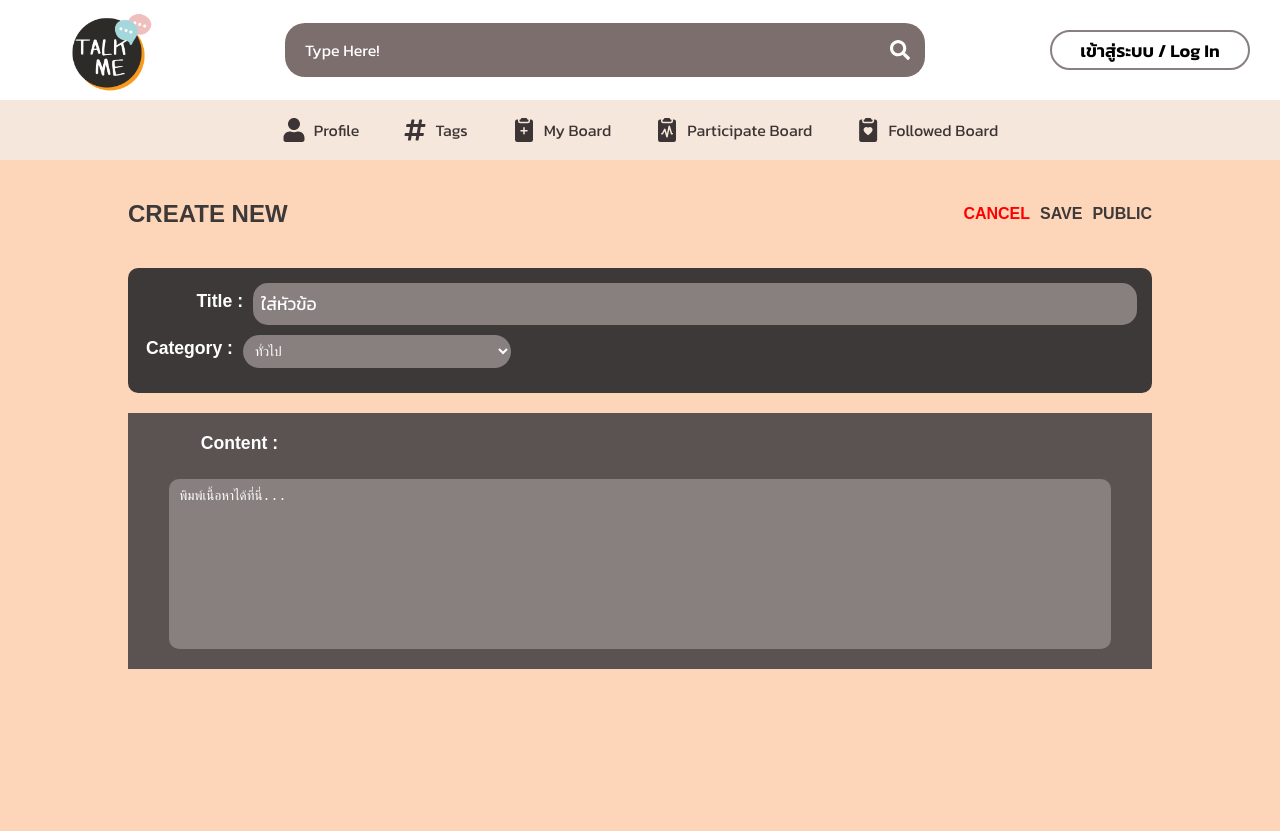
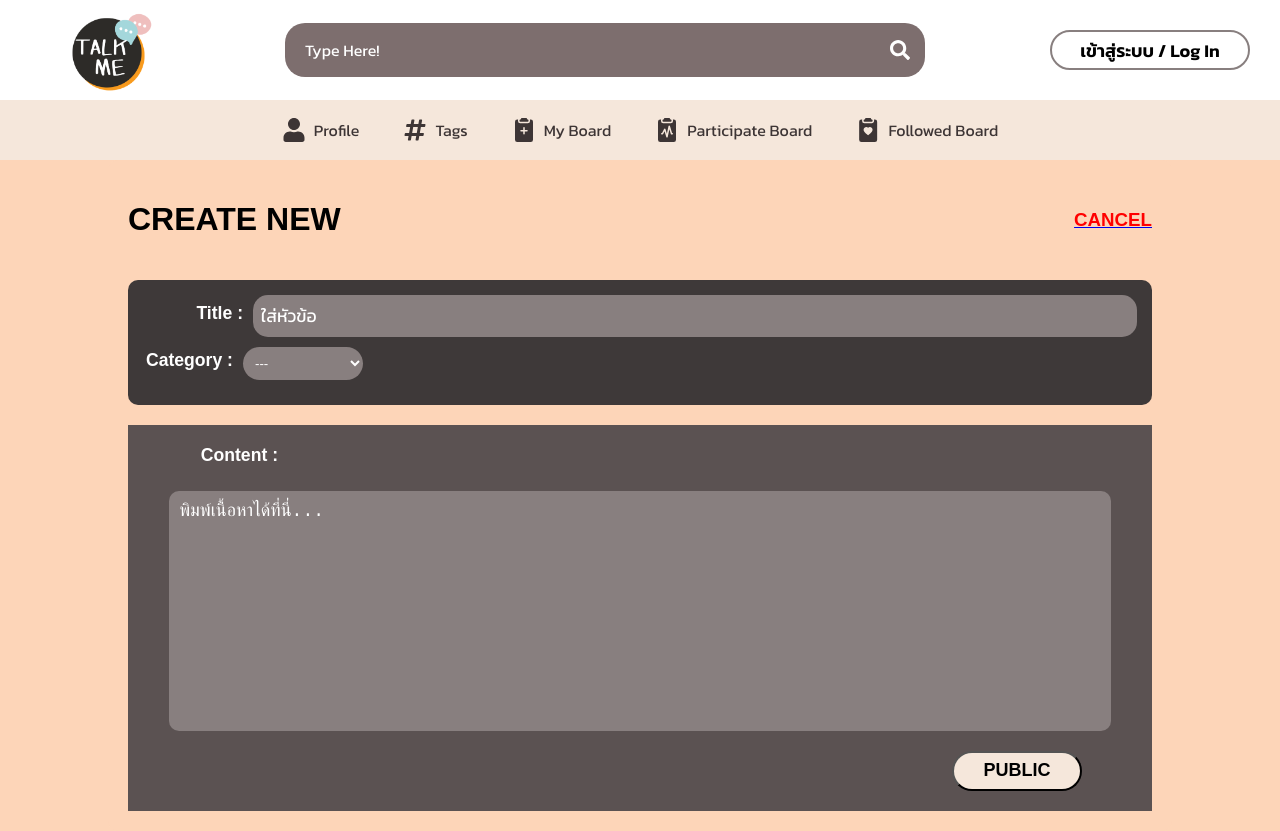
Before and after one commit to kanomkway/project-talkme, a React (Vite) app: page /create-p in a window 1280 px wide. Before the commit the page ends 800 px from the top, so only its background shows below. Built offline with nearby package versions, Linux system fonts and the light colour scheme.

Commit message:
createboard

```diff
--- a/src/CreatePostScreen.css
+++ b/src/CreatePostScreen.css
@@ -1,5 +1,5 @@
 .create-new-container {
-    background-color: #FDD5B8;
+  background-color: #fdd5b8;
   padding: 20px;
   width: 80%;
   margin: auto;
@@ -15,7 +15,7 @@
 }
 
 .header h2 {
-    color: #3E3939;
+  color: #3e3939;
   font-weight: bold;
 }
 
@@ -31,17 +31,17 @@
 }
 
 .header-buttons .save {
-    color: #3E3939;
+  color: #3e3939;
   font-weight: bold;
 }
 
 .header-buttons .public {
-    color: #3E3939;
+  color: #3e3939;
   font-weight: bold;
 }
 
 .input-container {
-    background-color: #3E3939;
+  background-color: #3e3939;
   padding: 15px;
   border-radius: 10px;
   margin-top: 20px;
@@ -55,22 +55,22 @@
 }
 
 .input-group label {
-    color: #FFFFFF;
+  color: #ffffff;
   font-weight: bold;
   width: 100px;
 }
 
 .input-field {
-    background-color: #887F7F;
-    color: #FFFFFF;
+  background-color: #887f7f;
+  color: #ffffff;
   border: none;
   padding: 8px;
   border-radius: 15px;
   width: 100%;
 }
 
-.input-field::placeholder{
-    color:#FFFFFF;
+.input-field::placeholder {
+  color: #ffffff;
 }
 
 .dropdown {
@@ -78,8 +78,8 @@
 }
 
 .dropdown-select {
-    background-color: #887F7F;
-    color: #FFFFFF;
+  background-color: #887f7f;
+  color: #ffffff;
   border: none;
   padding: 8px;
   border-radius: 20px;
@@ -87,7 +87,7 @@
 }
 
 .content-container {
-    background-color: #5B5252;
+  background-color: #5b5252;
   margin-top: 20px;
   padding-top: 10px;
   display: flex;
@@ -96,25 +96,45 @@
 }
 
 .content-container label {
-    color: #FFFFFF;
+  color: #ffffff;
   font-weight: bold;
   margin-top: 10px;
   margin-right: auto;
 }
 
 .content-field {
-    background-color: #887F7F;
-    color: #FFFFFF;
+  background-color: #887f7f;
+  color: #ffffff;
   width: 90%;
-    height: 150px;
+  height: 220px;
   padding: 10px;
   border-radius: 10px;
   border: none;
   margin-top: 15px;
   margin: 20px auto;
   resize: none;
+  caret-color: white;
+  font-size: 18px;
+  cursor: text, auto;
 }
 
-.content-field::placeholder{
-    color: #FFFFFF;
+.content-field::placeholder {
+  color: #ffffff;
 }
+
+.public-button {
+  cursor: pointer;
+  background-color: #f5e7db;
+  margin-left: auto;
+  margin-right: 70px;
+  margin-bottom: 20px;
+  border-radius: 40px;
+  width: 130px;
+  height: 40px;
+  font-size: large;
+}
+
+.public-button:hover {
+  background-color: #3e3939;
+  color: #ffffff;
+}
--- a/src/CreatePostScreen.jsx
+++ b/src/CreatePostScreen.jsx
@@ -1,41 +1,109 @@
-import './CreatePostScreen.css';
+import "./CreatePostScreen.css";
 import { useState } from "react";
 import { FaSearch } from "react-icons/fa";
-import {
-  Routes,
-  Route,
-  useNavigate,
-  NavLink,
-  Link,
-} from "react-router-dom";
+import { Routes, Route, useNavigate, NavLink, Link } from "react-router-dom";
+import axios from "axios";
+import Swal from "sweetalert2";
 
 function CreatePostScreen() {
+  const apiurl = "http://localhost:5000";
+  const toMyBoard = () => {
+    useNavigate("/my_board");
+  };
+  const [value, setValue] = useState("Type Here!");
+  const [title, setTitle] = useState("");
+  const [category, setCategory] = useState("");
+  const [content, setContent] = useState("");
 
-  const [value, setValue] = useState("Type Here!")
+  const handleTitleChange = (e) => {
+    setTitle(e.target.value);
+  };
+  const handleContentChange = (e) => {
+    setContent(e.target.value);
+  };
+
+  const InsertDatabase = async () => {
+    console.log(title, category);
+    if (!title || !category) {
+      Swal.fire({
+        title: "ผิดพลาด!",
+        text: "กรอกข้อมูลให้ครบ",
+        icon: "error",
+        confirmButtonColor: "#134e4a",
+      });
+      return;
+    }
+    console.log("Sending:", {
+      category: category,
+      title: title,
+      content: content,
+    });
+
+    try {
+      const responsedata = await axios.post(`${apiurl}/api/addto/${category}`, {
+        title: title,
+        content: content,
+      });
+      const data = responsedata.data;
+
+      Swal.fire({
+        title: "เผยแพร่สำเร็จ!",
+        icon: "success",
+        text: data.message,
+        confirmButtonColor: "#134e4a",
+      }).then(() => {
+        window.location.href = "/my_board";
+      });
+    } catch (error) {
+      console.log("error:", error);
+      const errorMessage =
+        error.response?.data?.message || "เกิดข้อผิดพลาดในการเชื่อมต่อ";
+      Swal.fire({
+        title: "ข้อมูลผิดพลาด!",
+        text: errorMessage,
+        icon: "error",
+        confirmButtonColor: "#134e4a",
+      });
+    }
+  };
 
   return (
     <div className="create-new-container">
       <div className="header">
-                <h2>CREATE NEW</h2>
+        <h1 style={{ fontWeight: 800 }}>CREATE NEW</h1>
         <div className="header-buttons">
-                    <span className="cancel">CANCEL</span>
-                    <span className="save">SAVE</span>
-                    <span className="public">PUBLIC</span>
+          <a href="/my_board">
+            <h3 className="cancel">CANCEL</h3>
+          </a>
         </div>
       </div>
 
       <div className="input-container">
         <div className="input-group">
           <label>Title :</label>
-                    <input type="text" className="input-field" placeholder="ใส่หัวข้อ" />
+          <input
+            type="text"
+            className="input-field"
+            placeholder="ใส่หัวข้อ"
+            value={title}
+            onChange={handleTitleChange}
+          />
         </div>
         <div className="input-group">
           <label>Category :</label>
           <div className="dropdown">
-                        <select className="dropdown-select">
-                            <option>ทั่วไป</option>
-                            <option>อาหาร</option>
-                            <option>เพลง</option>
+            <select
+              className="dropdown-select"
+              style={{ width: "120px" }}
+              value={category}
+              onChange={(e) => {
+                setCategory("tag_" + e.target.value);
+              }}
+            >
+              <option value="">---</option>
+              <option value="general">ทั่วไป</option>
+              <option value="food">อาหาร</option>
+              <option value="music">เพลง</option>
             </select>
           </div>
         </div>
@@ -43,7 +111,21 @@ function CreatePostScreen() {
 
       <div className="content-container">
         <label>Content :</label>
-                <textarea className="content-field" placeholder="พิมพ์เนื้อหาได้ที่นี่..."></textarea>
+        <textarea
+          id="content"
+          className="content-field"
+          placeholder="พิมพ์เนื้อหาได้ที่นี่..."
+          value={content}
+          onChange={handleContentChange}
+        ></textarea>
+        <button
+          className="public-button"
+          style={{ fontWeight: 700 }}
+          type="button"
+          onClick={() => InsertDatabase()}
+        >
+          PUBLIC
+        </button>
       </div>
     </div>
   );
--- a/src/LoginScreen.jsx
+++ b/src/LoginScreen.jsx
@@ -98,7 +98,7 @@ const LoginScreen = () => {
         <input
           id="pass"
           value={pass}
-          type="text"
+          type="password"
           onChange={handlePassChange}
         ></input>
         <br />
```
Lines whose indentation alone changed are shown as unchanged.
